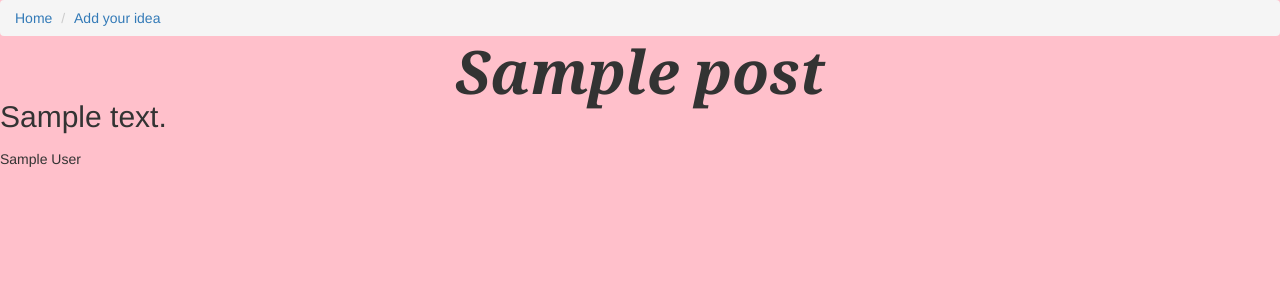
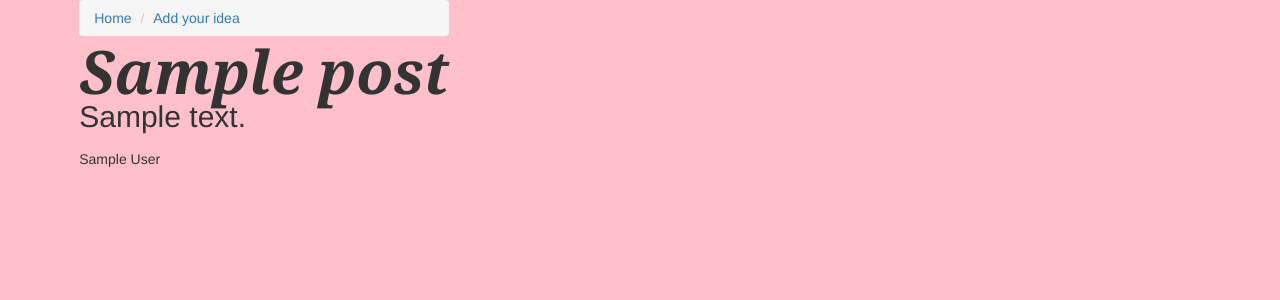
Before and after one commit to firefreezer1/django-blog, a Django app: page /post/00000000-0000-0000-0000-000000000001/ in a window 1280 px wide. Shown: the top 300 px of the page. Run offline with Django 3.2, Linux system fonts and the light colour scheme; tables that the repository leaves empty hold one stand-in row (values such as "Sample post"); some libraries are stand-ins or nearby versions.

Commit message:
added table to post page

```diff
--- a/adu_blog/blog/templates/post.html
+++ b/adu_blog/blog/templates/post.html
@@ -20,7 +20,13 @@
     crossorigin="anonymous"></script>
 
 </head>
+<table>
+	<tr>
+		<td width="15%"></td>
 
+
+
+		<td>
 <body style="background-color:pink;">
 
 <ol class="breadcrumb">
@@ -33,6 +39,16 @@
     <h1 style="font: italic bold 12px/30px Georgia, serif;text-align:center;font-size:60px">{{post.title}}</h1>
     <p style="font-size:30px;">{{post.body}}</p>
     <span>{{post.author}}</span>
+
+
+	</td>
+
+
+
+		<td width="15%"></td>
+	</tr>
+
+					</table>
 </body>
 
 </html>
```
